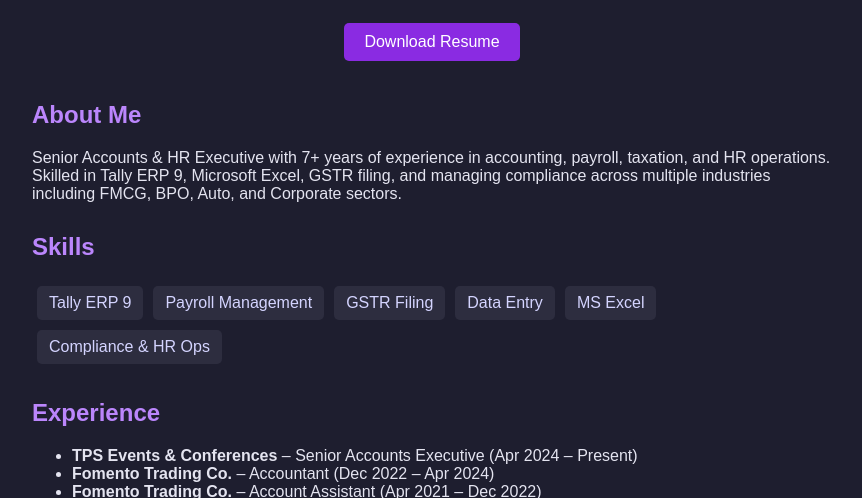
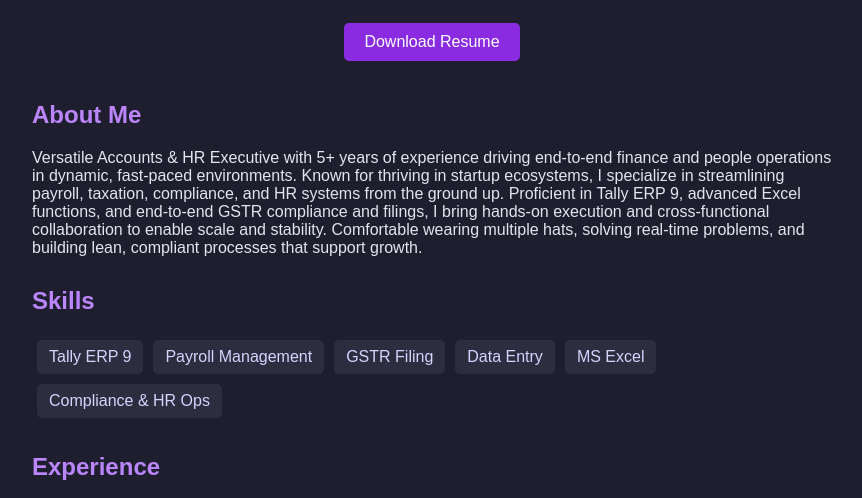
Before and after one commit to Nikhiljadhav70307/nikhil-portfolio, a plain HTML site: page index.html in a window 1280 px wide. Shown: the part 264-762 px from the top of the page, without its empty margins (208-1070 px from the left). Drawn offline with Linux system fonts and the light colour scheme.

Commit message:
Update index.html

```diff
--- a/index.html
+++ b/index.html
@@ -17,9 +17,7 @@
         </header>
         <section>
             <h2>About Me</h2>
-            <p>Senior Accounts & HR Executive with 7+ years of experience in accounting, payroll, taxation,
-               and HR operations. Skilled in Tally ERP 9, Microsoft Excel, GSTR filing, and managing compliance
-               across multiple industries including FMCG, BPO, Auto, and Corporate sectors.</p>
+            <p>Versatile Accounts & HR Executive with 5+ years of experience driving end-to-end finance and people operations in dynamic, fast-paced environments. Known for thriving in startup ecosystems, I specialize in streamlining payroll, taxation, compliance, and HR systems from the ground up. Proficient in Tally ERP 9, advanced Excel functions, and end-to-end GSTR compliance and filings, I bring hands-on execution and cross-functional collaboration to enable scale and stability. Comfortable wearing multiple hats, solving real-time problems, and building lean, compliant processes that support growth.</p>
         </section>
         <section>
             <h2>Skills</h2>
```
